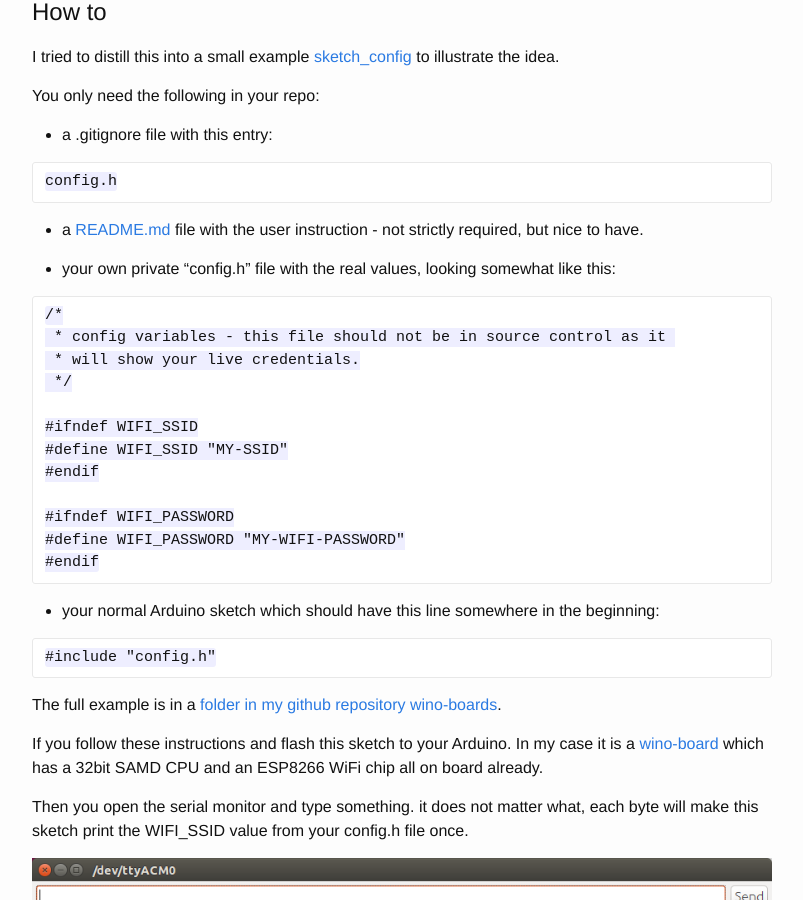
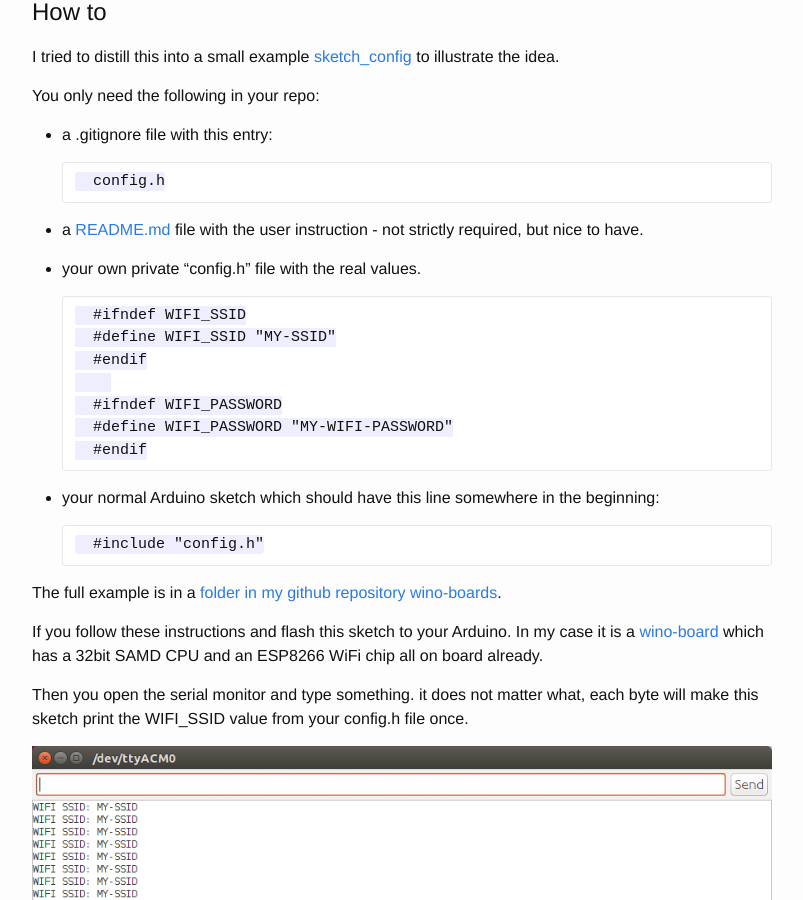
Before and after one commit to abarbanell/arduino-wino, a Jekyll site: the page built from _posts/2015-11-22-arduino-config.md, in a window 1280 px wide and 900 px high, scrolled down 572 px. Shown: the whole window, without its empty margins (238-1041 px from the left). Built offline with Jekyll 4.4.1, drawn with Linux system fonts in a browser that asks for light colours; comment, search, counter and statistics services are not loaded.

Commit message:
fixed post - code blocks

````diff
--- a/_posts/2015-11-22-arduino-config.md
+++ b/_posts/2015-11-22-arduino-config.md
@@ -33,35 +33,26 @@ You only need the following in your repo:
 
 - a .gitignore file with this entry:
 
-```
-config.h
-```
+
+        config.h
 
 - a [README.md](https://github.com/abarbanell/arduino-wino/blob/master/sketch_config/README.md)
 file with the user instruction - not strictly required, but nice to have.
 
-- your own private "config.h" file with the real values, looking somewhat like this:
+- your own private "config.h" file with the real values.
 
-```
-/*
- * config variables - this file should not be in source control as it
- * will show your live credentials.
- */
+        #ifndef WIFI_SSID
+        #define WIFI_SSID "MY-SSID"
+        #endif
 
-#ifndef WIFI_SSID
-#define WIFI_SSID "MY-SSID"
-#endif
+        #ifndef WIFI_PASSWORD
+        #define WIFI_PASSWORD "MY-WIFI-PASSWORD"
+        #endif
 
-#ifndef WIFI_PASSWORD
-#define WIFI_PASSWORD "MY-WIFI-PASSWORD"
-#endif
-```
 
 - your normal Arduino sketch which should have this line somewhere in the beginning:
 
-```
-#include "config.h"
-```
+        #include "config.h"
 
 The full example is in a [folder in my github
 repository](https://github.com/abarbanell/arduino-wino/tree/master/sketch_config)
````
